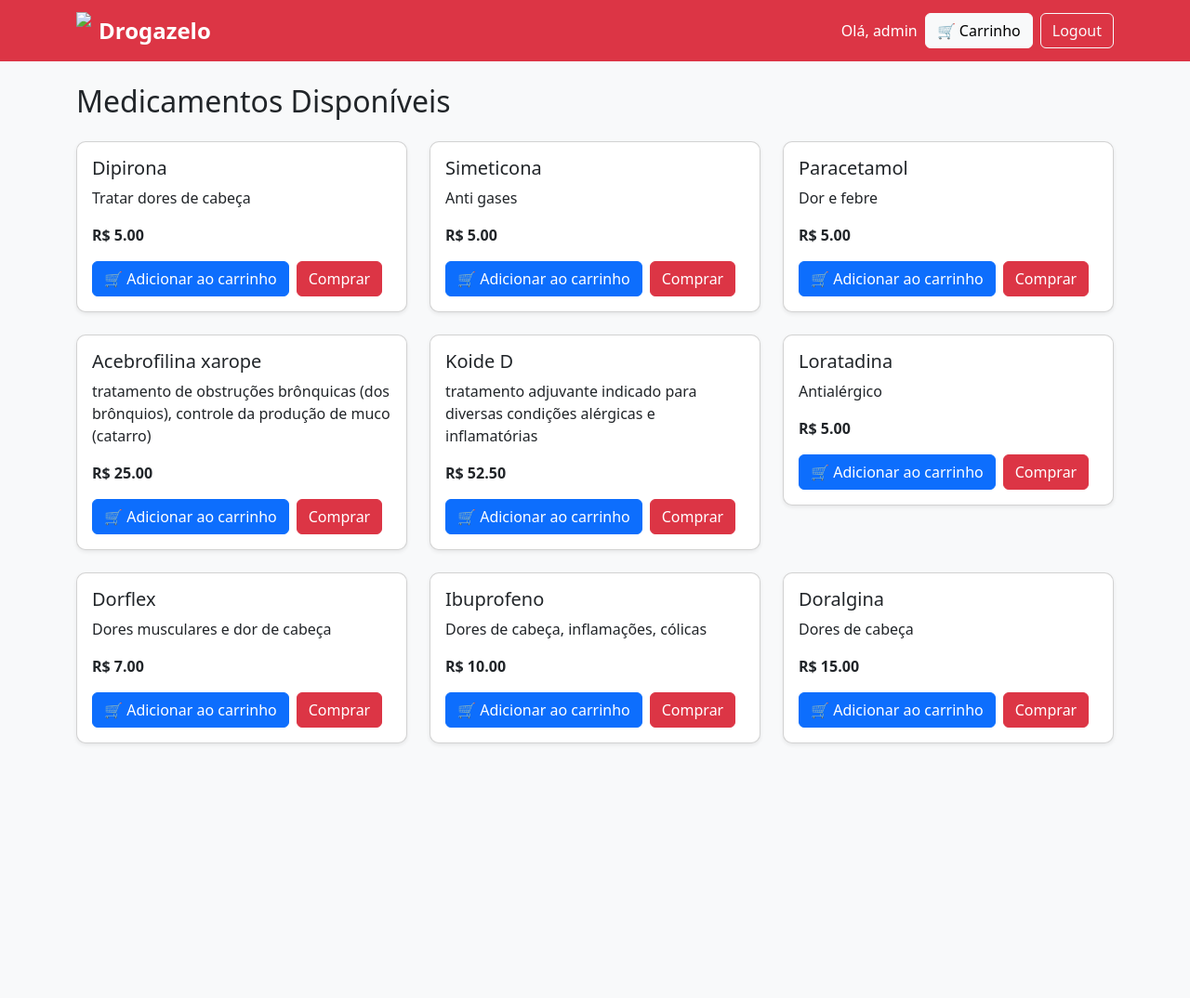
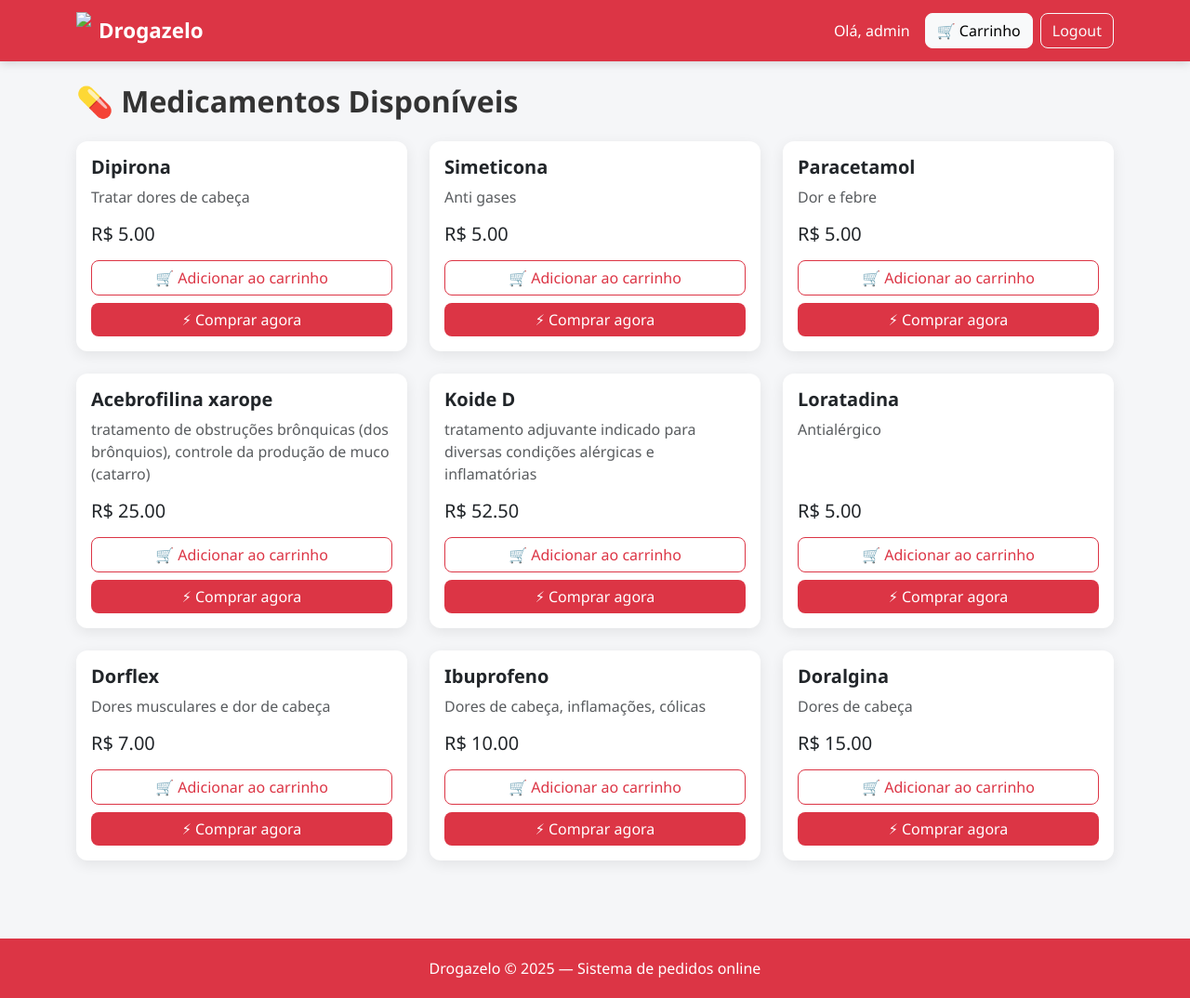
Before and after one commit to WellingtonNeto29/drogazelo_project, a Django app: page / in a window 1280 px wide. Shown: the whole page at 93% size. Before the commit the page ends 801 px from the top, so only its background shows below. Run offline with Django 5.2, Linux system fonts and the light colour scheme; a user stored in the database is signed in; data comes from the database, SQL or seed files in the repository; both versions use the stored data as it was after the commit.

Commit message:
refatora módulo de carrinho: altera rotas, renomeia funções e melhora a usabilidade; atualiza templates e estilos para uma melhor experiência do usuário. Finalização

```diff
--- a/drogazelo/carrinho/urls.py
+++ b/drogazelo/carrinho/urls.py
@@ -6,6 +6,6 @@ app_name = 'carrinho'
 urlpatterns = [
     path('', views.ver_carrinho, name='ver'),
     path('adicionar/<int:produto_id>/', views.adicionar_ao_carrinho, name='adicionar'),
-    path('remover/<int:produto_id>/', views.remover_do_carrinho, name='remover'),
-    path('alterar/<int:produto_id>/<str:acao>/', views.alterar_quantidade, name='alterar'),
+    path('comprar/<int:produto_id>/', views.comprar_agora, name='comprar'),
+    path('remover/<int:produto_id>/', views.remover, name='remover'),
 ]
--- a/drogazelo/static/css/style.css
+++ b/drogazelo/static/css/style.css
@@ -1,12 +1,88 @@
 body {
-    background-color: #f8f9fa;
+    background-color: #f5f6f8;
+    font-family: 'Segoe UI', Tahoma, Geneva, Verdana, sans-serif;
+}
+
+/* NAVBAR */
+.navbar {
+    box-shadow: 0 2px 10px rgba(0,0,0,0.15);
 }
 
 .navbar-brand {
     font-weight: bold;
-    font-size: 1.5rem;
+    font-size: 1.4rem;
 }
 
+/* BOTÕES */
+.btn {
+    border-radius: 8px;
+    font-weight: 500;
+}
+
+.btn-success {
+    background-color: #1f9d55;
+    border: none;
+}
+
+.btn-success:hover {
+    background-color: #168a47;
+}
+
+.btn-danger {
+    background-color: #dc3545;
+    border: none;
+}
+
+/* CARDS */
 .card {
+    border-radius: 12px;
+    border: none;
+    box-shadow: 0 4px 15px rgba(0,0,0,0.08);
+    transition: transform 0.2s ease;
+}
+
+.card:hover {
+    transform: translateY(-5px);
+}
+
+.card-title {
+    font-weight: bold;
+}
+
+/* TABELA */
+.table {
+    background-color: white;
+    border-radius: 12px;
+    overflow: hidden;
+}
+
+.table th {
+    background-color: #f1f1f1;
+}
+
+/* ALERTAS */
+.alert {
     border-radius: 10px;
 }
+
+/* FORM */
+.form-control,
+.form-select,
+textarea {
+    border-radius: 8px;
+}
+
+/* TÍTULOS */
+h2, h4 {
+    font-weight: bold;
+    color: #333;
+}
+
+/* FOOTER SIMPLES */
+.footer {
+    margin-top: 60px;
+    padding: 20px;
+    background-color: #dc3545;
+    color: white;
+    text-align: center;
+}
--- a/drogazelo/templates/base.html
+++ b/drogazelo/templates/base.html
@@ -20,19 +20,23 @@
     </a>
 
     <div class="d-flex align-items-center gap-2">
+
       {% if user.is_authenticated %}
-        <span class="text-white">Olá, {{ user.username }}</span>
+        <span class="text-white me-2">
+            Olá, {{ user.username }}
+        </span>
 
         <a href="{% url 'carrinho:ver' %}" class="btn btn-light">
           🛒 Carrinho
         </a>
 
-        <form action="{% url 'usuarios:logout' %}" method="post" class="d-inline">
+        <form action="{% url 'usuarios:logout' %}" method="post">
           {% csrf_token %}
           <button type="submit" class="btn btn-outline-light">
             Logout
           </button>
         </form>
+
       {% else %}
         <a href="{% url 'usuarios:login' %}" class="btn btn-outline-light">
           Login
@@ -41,27 +45,26 @@
           Cadastrar
         </a>
       {% endif %}
+
     </div>
-
   </div>
 </nav>
 
-<!-- 🔔 MENSAGENS (AQUI ESTAVA O PROBLEMA) -->
-<div class="container mt-3">
+<div class="container mt-4">
     {% if messages %}
         {% for message in messages %}
-      <div class="alert alert-success alert-dismissible fade show" role="alert">
+            <div class="alert alert-success">
                 {{ message }}
-        <button type="button" class="btn-close" data-bs-dismiss="alert"></button>
             </div>
         {% endfor %}
     {% endif %}
-</div>
 
-<div class="container mt-4">
     {% block conteudo %}{% endblock %}
 </div>
 
-<script src="https://cdn.jsdelivr.net/npm/bootstrap@5.3.2/dist/js/bootstrap.bundle.min.js"></script>
+<div class="footer">
+    Drogazelo © 2025 — Sistema de pedidos online
+</div>
+
 </body>
 </html>
--- a/drogazelo/templates/produtos/lista.html
+++ b/drogazelo/templates/produtos/lista.html
@@ -1,33 +1,36 @@
 {% extends 'base.html' %}
 
 {% block conteudo %}
-  <h2 class="mb-4">Medicamentos Disponíveis</h2>
+<h2 class="mb-4">💊 Medicamentos Disponíveis</h2>
 
 <div class="row">
 {% for produto in produtos %}
-      <div class="col-md-4">
-        <div class="card mb-4 shadow-sm">
-          <div class="card-body">
+    <div class="col-md-4 mb-4">
+        <div class="card h-100">
+            <div class="card-body d-flex flex-column">
                 <h5 class="card-title">{{ produto.nome }}</h5>
-            <p class="card-text">{{ produto.descricao }}</p>
-            <p class="fw-bold">R$ {{ produto.preco }}</p>
+                <p class="card-text text-muted">{{ produto.descricao }}</p>
+
+                <h5 class="mt-auto mb-3">R$ {{ produto.preco }}</h5>
 
                 {% if user.is_authenticated %}
-              <div class="d-flex gap-2">
-                <!-- Adicionar ao carrinho -->
-                <a href="{% url 'carrinho:adicionar' produto.id %}" class="btn btn-primary">🛒 Adicionar ao carrinho</a>
+                <div class="d-grid gap-2">
+                    <a href="{% url 'carrinho:adicionar' produto.id %}" class="btn btn-outline-danger">
+                        🛒 Adicionar ao carrinho
+                    </a>
 
-                <!-- Comprar agora -->
-                <a href="/comprar/{{ produto.id }}/" class="btn btn-danger">Comprar</a>
+                    <a href="{% url 'carrinho:comprar' produto.id %}" class="btn btn-danger">
+                        ⚡ Comprar agora
+                    </a>
                 </div>
                 {% else %}
-              <a href="{% url 'usuarios:login' %}" class="btn btn-secondary">Faça login para comprar</a>
+                    <a href="{% url 'usuarios:login' %}" class="btn btn-secondary mt-2">
+                        Faça login para comprar
+                    </a>
                 {% endif %}
             </div>
         </div>
     </div>
-    {% empty %}
-      <p>Nenhum produto cadastrado.</p>
 {% endfor %}
 </div>
 {% endblock %}
```
Also changed, not shown: drogazelo/carrinho/views.py (+16 -23 lines), drogazelo/templates/carrinho/carrinho.html (+9 -30 lines), drogazelo/templates/checkout/finalizar.html (+6 -12 lines), drogazelo/db.sqlite3. Lines whose indentation alone changed are shown as unchanged.
